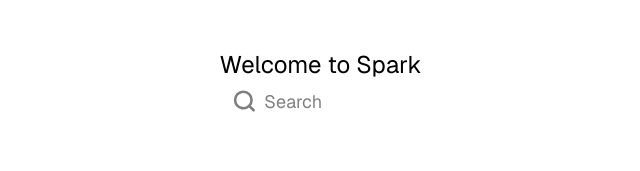
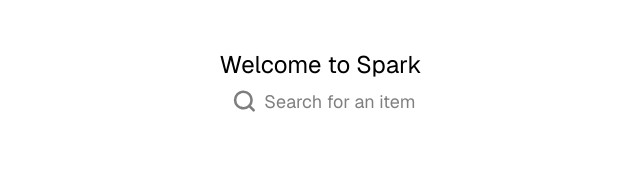
Before and after one commit to MustafaIK44/Spark, a Next.js app in the folder spark/: page / in a window 1280 px wide. Shown: the top 171 px of the page, without its empty margins (268-908 px from the left). Built offline with nearby package versions, Linux system fonts and the light colour scheme.

Commit message:
added suggestion box (hard-coded) to searchbar!

```diff
--- a/spark/src/components/SearchBar.jsx
+++ b/spark/src/components/SearchBar.jsx
@@ -1,8 +1,22 @@
+function AvailableItems({listID}) {
+    const avail_items = ["Eggs", "Bread", "Milk", "Cereal", "Chicken", "Beef", "Apples", "Bananas", "Rice", "Spam", "Paper towels, ", "Toilet paper"];
+
+    return (
+        <datalist id={listID}>
+            {avail_items.map(
+                (item, index) => (<option value={item} key={index}> </option>))
+            }
+        </datalist>
+    );
+}
+
 export default function SearchBar() {
     return (
         <label className="input">
         <svg className="h-[2em] opacity-50" xmlns="http://www.w3.org/2000/svg" viewBox="0 0 24 24"><g strokeLinejoin="round" strokeLinecap="round" strokeWidth="2.5" fill="none" stroke="currentColor"><circle cx="11" cy="11" r="8"></circle><path d="m21 21-4.3-4.3"></path></g></svg>
-        <input className="text-lg" type="search" required placeholder="Search"/>
+        <input className="text-lg" type="search" required placeholder="Search for an item" list="available"/>
+        <AvailableItems listID="available" />
+        {/*data list should fetch data from the database when it's done*/}
         </label>
     );
 }
```
